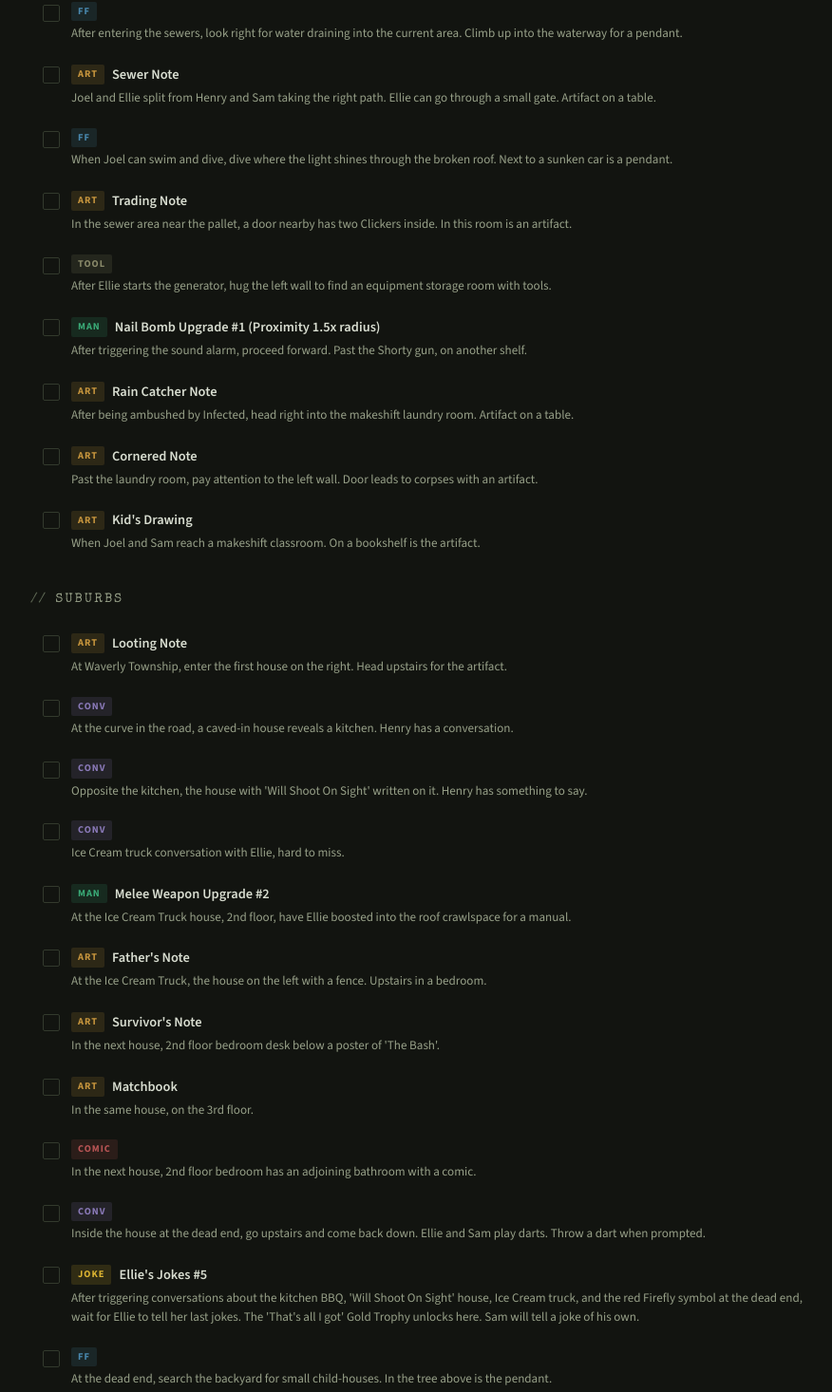
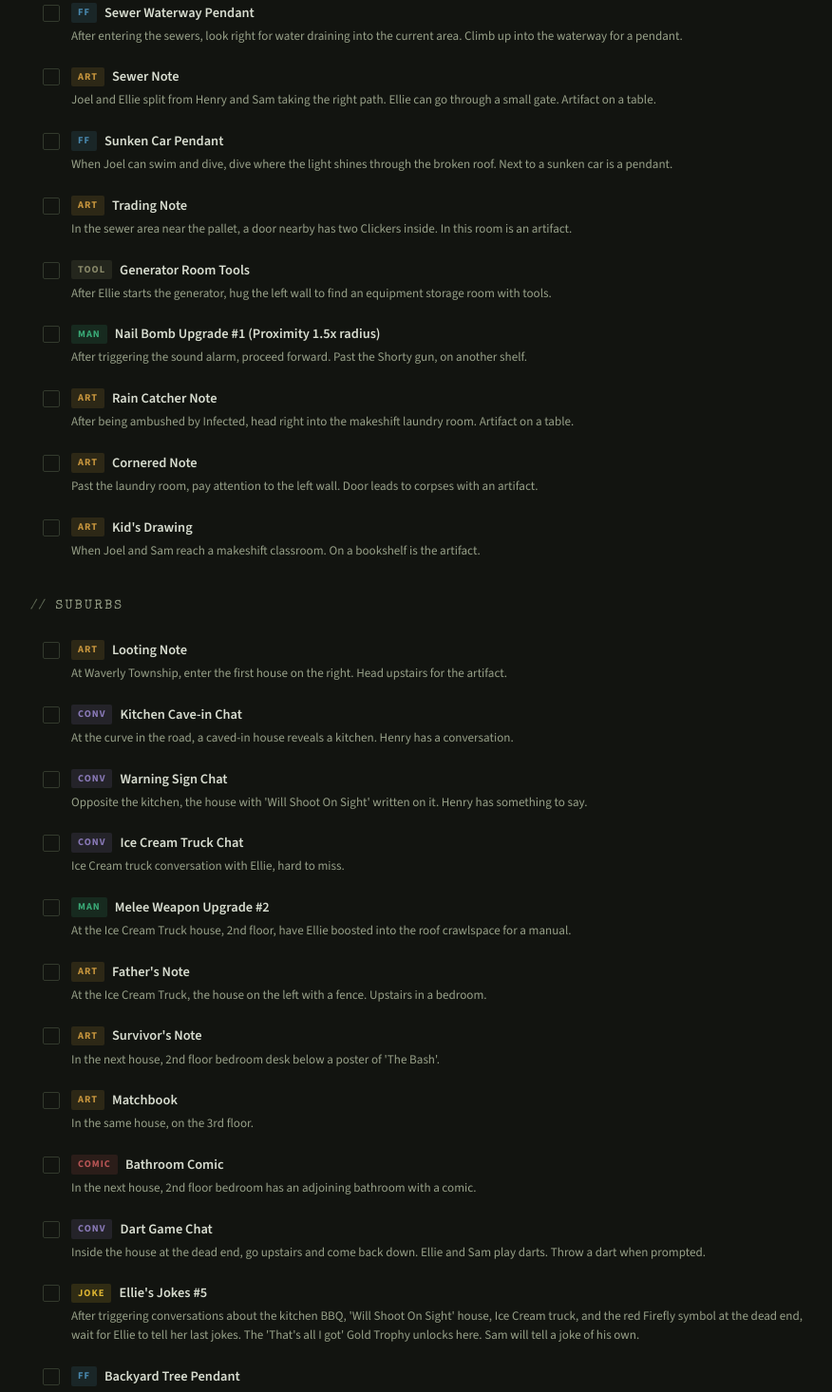
Before and after one commit to Cojense4/alltheponies, a React (Vite) app: page /#/ in a window 1280 px wide. Shown: the part 9576-11042 px from the top of the page at 95% size, without its empty margins (182-1058 px from the left). Built offline with nearby package versions, Linux system fonts and the light colour scheme.

Commit message:
ralph: iteration 2 auto-commit

```diff
--- a/src/data.ts
+++ b/src/data.ts
@@ -761,7 +761,7 @@ const guide: Chapter[] = [
           {
             id: "c6-4",
             tag: "FF",
-            name: null,
+            name: "Sewer Waterway Pendant",
             desc: "After entering the sewers, look right for water draining into the current area. Climb up into the waterway for a pendant.",
           },
           {
@@ -773,7 +773,7 @@ const guide: Chapter[] = [
           {
             id: "c6-6",
             tag: "FF",
-            name: null,
+            name: "Sunken Car Pendant",
             desc: "When Joel can swim and dive, dive where the light shines through the broken roof. Next to a sunken car is a pendant.",
           },
           {
@@ -785,7 +785,7 @@ const guide: Chapter[] = [
           {
             id: "c6-8",
             tag: "TOOL",
-            name: null,
+            name: "Generator Room Tools",
             desc: "After Ellie starts the generator, hug the left wall to find an equipment storage room with tools.",
           },
           {
@@ -826,19 +826,19 @@ const guide: Chapter[] = [
           {
             id: "c6-14",
             tag: "CONV",
-            name: null,
+            name: "Kitchen Cave-in Chat",
             desc: "At the curve in the road, a caved-in house reveals a kitchen. Henry has a conversation.",
           },
           {
             id: "c6-15",
             tag: "CONV",
-            name: null,
+            name: "Warning Sign Chat",
             desc: "Opposite the kitchen, the house with 'Will Shoot On Sight' written on it. Henry has something to say.",
           },
           {
             id: "c6-16",
             tag: "CONV",
-            name: null,
+            name: "Ice Cream Truck Chat",
             desc: "Ice Cream truck conversation with Ellie, hard to miss.",
           },
           {
@@ -868,13 +868,13 @@ const guide: Chapter[] = [
           {
             id: "c6-21",
             tag: "COMIC",
-            name: null,
+            name: "Bathroom Comic",
             desc: "In the next house, 2nd floor bedroom has an adjoining bathroom with a comic.",
           },
           {
             id: "c6-22",
             tag: "CONV",
-            name: null,
+            name: "Dart Game Chat",
             desc: "Inside the house at the dead end, go upstairs and come back down. Ellie and Sam play darts. Throw a dart when prompted.",
           },
           {
@@ -886,7 +886,7 @@ const guide: Chapter[] = [
           {
             id: "c6-23",
             tag: "FF",
-            name: null,
+            name: "Backyard Tree Pendant",
             desc: "At the dead end, search the backyard for small child-houses. In the tree above is the pendant.",
           },
         ],
```
